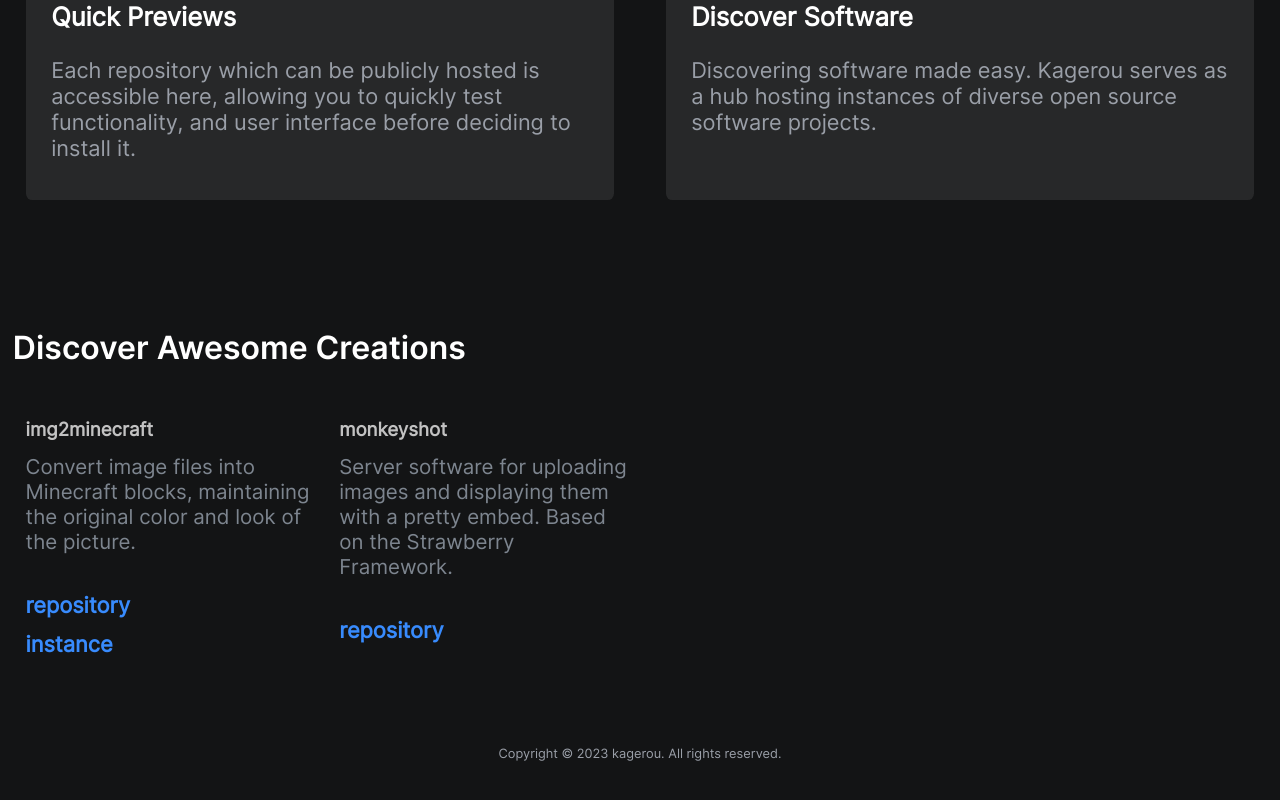
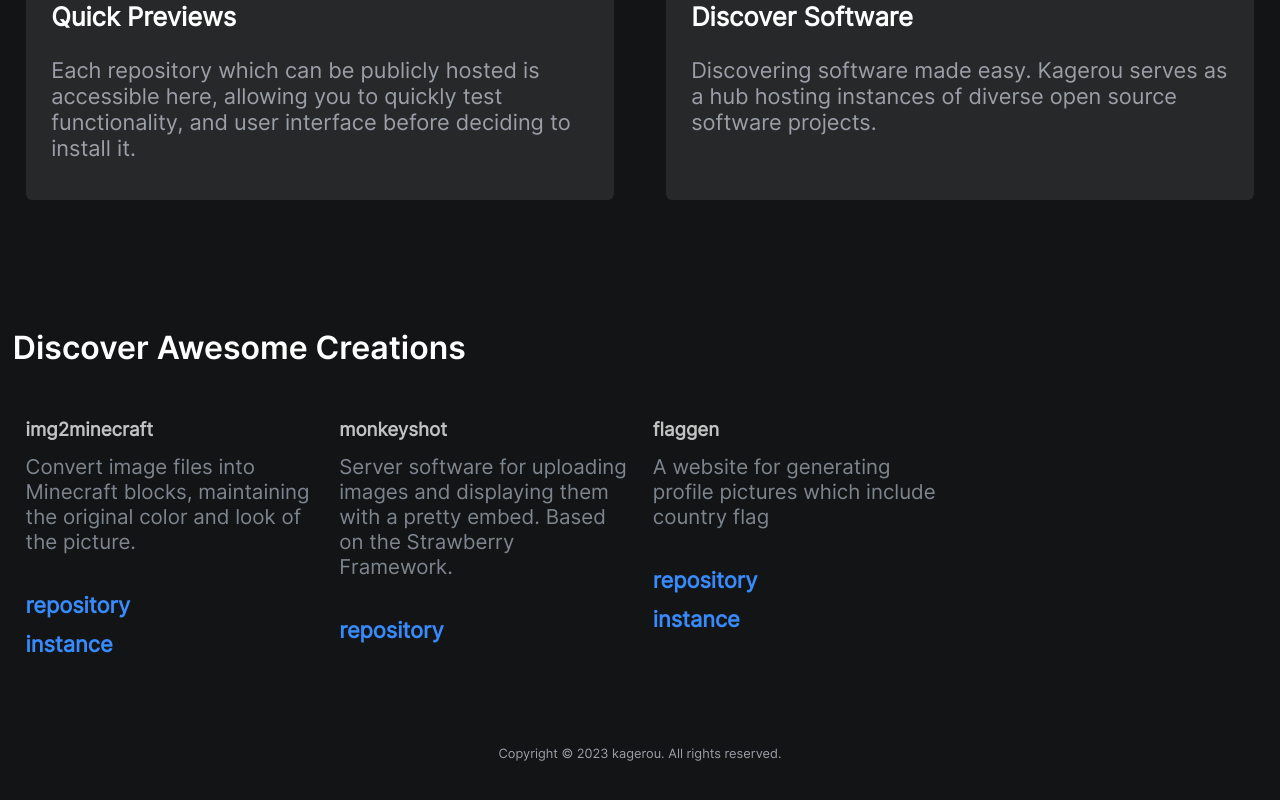
Before and after one commit to elderguardian/kagerou, a JavaScript app: page / in a window 1280 px wide. Shown: the part 995-1795 px from the top of the page. Built offline with nearby package versions, Linux system fonts and the light colour scheme.

Commit message:
added flaggen card

```diff
--- a/src/sections/Discover/DiscoverSection.svelte
+++ b/src/sections/Discover/DiscoverSection.svelte
@@ -15,6 +15,12 @@
                 title="monkeyshot"
                 description="Server software for uploading images and displaying them with a pretty embed. Based on the Strawberry Framework."
                 links={[{ name: "repository", url: "https://github.com/elderguardian/monkeyshot", }]}
+        ></DiscoverSectionCard>
+        <DiscoverSectionCard
+                title="flaggen"
+                description="A website for generating profile pictures which include country flag"
+                links={[{ name: "repository", url: "https://github.com/elderguardian/flaggen", },
+                    { name: "instance", url: "https://flaggen.kagerou.dev/", }]}
         ></DiscoverSectionCard>
     </div>
 </section>
```
